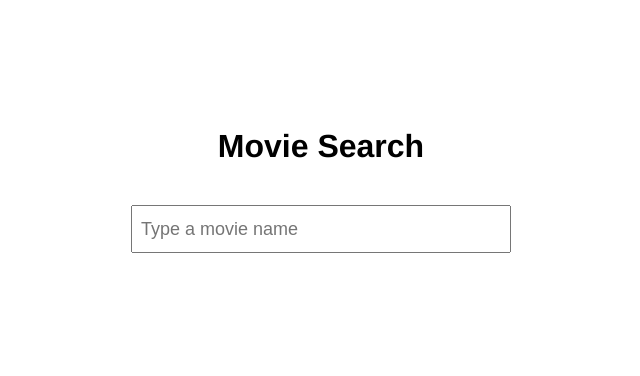
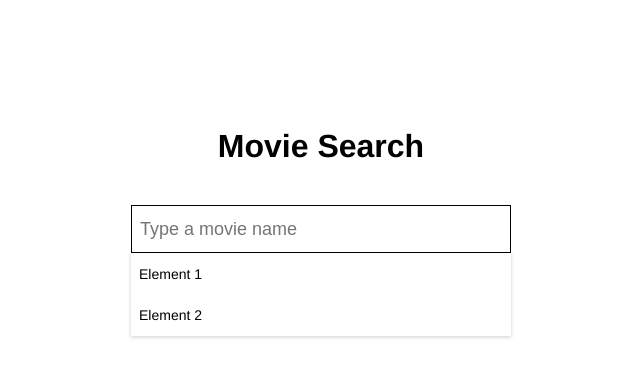
Before and after one commit to Domeniqque/movie-finder, a React (Create React App) app: page / in a window 1280 px wide. Shown: the top 376 px of the page, without its empty margins (319-959 px from the left). Built offline with nearby package versions, Linux system fonts and the light colour scheme.

Commit message:
feat: add basic dropdown

```diff
--- /dev/null
+++ b/src/components/Autocomplete/components/Dropdown/index.tsx
@@ -0,0 +1,26 @@
+import "./styles.css";
+
+type OptionValue = number | string;
+
+export type DropdownOption<T extends OptionValue> = {
+  label: string;
+  value: T;
+};
+
+export interface DropdownProps<T extends OptionValue> {
+  options: DropdownOption<T>[];
+}
+
+export function Dropdown<T extends OptionValue>({ options }: DropdownProps<T>) {
+  if (options.length === 0) {
+    return null;
+  }
+
+  return (
+    <ul className="dropdown-list" aria-label="List options">
+      {options.map((option) => (
+        <li key={option.value}>{option.label}</li>
+      ))}
+    </ul>
+  );
+}
--- /dev/null
+++ b/src/components/Autocomplete/components/Dropdown/styles.css
@@ -0,0 +1,16 @@
+.dropdown-list {
+  list-style: none;
+  text-align: left;
+  box-shadow: 0px 1px 4px rgb(0, 0, 0, 0.2);
+}
+
+.dropdown-list li {
+  padding: 0.8rem 0.5rem;
+  font-size: 14px;
+  transition: background 100ms ease-out;
+}
+
+.dropdown-list li:hover {
+  background-color: #eee;
+  cursor: pointer;
+}
--- a/src/components/Autocomplete/components/Input/index.tsx
+++ b/src/components/Autocomplete/components/Input/index.tsx
@@ -3,11 +3,11 @@ import "./styles.css";
 
 export interface InputProps {
   id: string;
-  label: string;
+  placeholder: string;
   onChange: (value: string) => void;
 }
 
-export function Input({ id, label, onChange }: InputProps) {
+export function Input({ id, placeholder, onChange }: InputProps) {
   /**
    * NOTE: It's a good approach use a debounce here to avoid unnecessary re-renders and requests.
    * But I've decided not to implement yet because of the short time
@@ -17,14 +17,14 @@ export function Input({ id, label, onChange }: InputProps) {
   };
 
   return (
-    <div className="input-control">
+    <div className="input-container">
       <input
         type="search"
         name="autocomplete"
         id={id}
         onChange={handleChange}
-        aria-label={label}
-        placeholder={label}
+        aria-label={placeholder}
+        placeholder={placeholder}
       />
     </div>
   );
--- a/src/components/Autocomplete/components/Input/styles.css
+++ b/src/components/Autocomplete/components/Input/styles.css
@@ -1,14 +1,7 @@
-.input-control label {
-  display: block;
-  text-align: left;
-  font-size: 18px;
-  font-weight: bold;
-  margin-bottom: 0.4rem;
-}
-
-.input-control input {
+.input-container input {
   width: 100%;
   height: 48px;
   padding: 0 0.5rem;
   font-size: 18px;
+  border: 1px solid #000;
 }
--- a/src/components/Autocomplete/index.tsx
+++ b/src/components/Autocomplete/index.tsx
@@ -1,4 +1,5 @@
 import React from "react";
+import { Dropdown, DropdownOption } from "./components/Dropdown";
 import { Input } from "./components/Input";
 import "./styles.css";
 
@@ -8,6 +9,16 @@ export interface AutocompleteProps {
 
 export function Autocomplete({ label }: AutocompleteProps) {
   const [text, setText] = React.useState("");
+  const [options, setOptions] = React.useState<DropdownOption<string>[]>([
+    {
+      label: "Element 1",
+      value: "element-1",
+    },
+    {
+      label: "Element 2",
+      value: "element-2",
+    },
+  ]);
 
   const inputId = React.useId();
 
@@ -17,7 +28,9 @@ export function Autocomplete({ label }: AutocompleteProps) {
 
   return (
     <div className="autocomplete-container">
-      <Input id={inputId} onChange={handleChange} label={label} />
+      <Input id={inputId} onChange={handleChange} placeholder={label} />
+
+      <Dropdown options={options} />
     </div>
   );
 }
```
